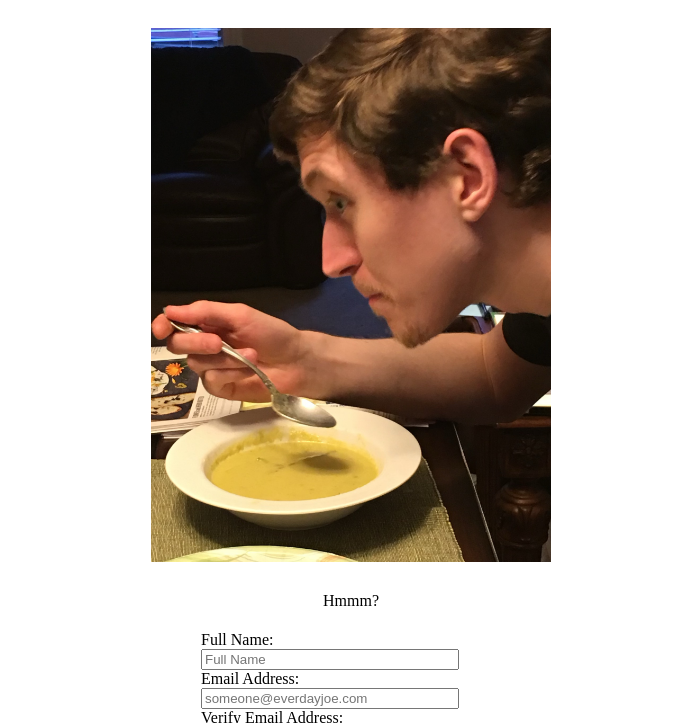
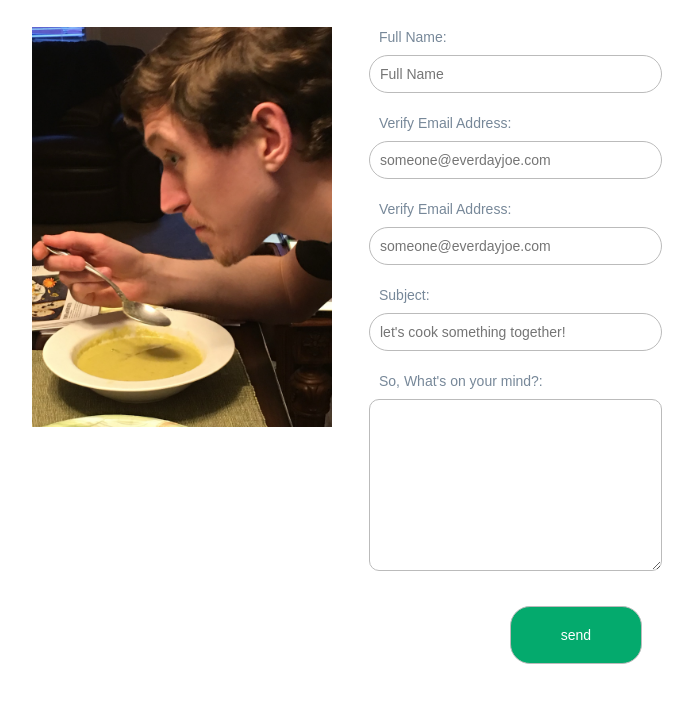
Before and after one commit to MCSquaredTech/week08, a plain HTML site: page code-assignment/contact.html in a window 1280 px wide. Shown: the part 283-1006 px from the top of the page, without its empty margins (289-982 px from the left). After the commit the page ends 973 px from the top, so only its background shows below. Drawn offline with Linux system fonts and the light colour scheme.

Commit message:
03 - new styles and images

```diff
--- a/code-assignment/contact.html
+++ b/code-assignment/contact.html
@@ -10,7 +10,7 @@
     <link href='https://fonts.googleapis.com/css?family=Source+Sans+Pro' rel='stylesheet' type='text/css'>
 
 </head>
-<body class="container">
+<body class="sty-container">
     <header class="title">
         <h1>Christ's Place
         <span>A place to find recipes, good food, and fun</h3>
@@ -23,40 +23,38 @@
         <a href="blogspot.html">Chris's Place</a>
         <a href="contact.html">Contact Page</a>
     </nav>
-    <div style="text-align: center; display: inline-block; vertical-align: top; ">
+    <div class="sty-form title">
         <h2>Questions? We've got Answers!</h2>
-        <div style="display: inline-block">
-            <div style="margin: 10px;">
-                <img width="400px" style="margin:10px;" src="./img/josh.jpg" alt="My Family Photo" />
+        <div>
+            <div>
+                <img src="./img/josh.jpg" alt="My Family Photo" />
             </div>
-            <p style="text-align: center;">Hmmm?</p>
         </div>
-        <div style="display: inline-block; vertical-align: top; margin: 5px;">
-            <form style="text-align: left; width: 300px;">
+        <div class="sty-form spacer">
+            <form>
                 <div>
-                    <label for="text" id="fullName">Full Name: </label><br>
-                    <input type="text" name="fullName" placeholder="Full Name" style="width: 250px;">
+                    <label for="text" id="fullName">Full Name: </label>
+                    <input type="text" name="fullName" placeholder="Full Name">
                 </div>
                 <div>
-                    <label for="text" id="email">Email Address: </label><br>
-                    <input type="email" name="email" placeholder="someone@everdayjoe.com" style="width: 250px;">
+                    <label for="text" id="verify">Verify Email Address: </label>
+                    <input type="email" name="email" placeholder="someone@everdayjoe.com">
                 </div>
                 <div>
-                    <label for="text" id="verify">Verify Email Address: </label><br>
-                    <input type="email" name="verify" placeholder="someone@everdayjoe.com" style="width: 250px;">
+                    <label for="text" id="verify">Verify Email Address: </label>
+                    <input type="email" name="verify" placeholder="someone@everdayjoe.com">
                 </div>
                 <div>
-                    <label for="text" id="subject">Subject: </label><br>
-                    <input type="text" name="subject" placeholder="let's cook something together!" style="width: 250px;">
+                    <label for="text" id="subject">Subject: </label>
+                    <input type="text" name="subject" placeholder="let's cook something together!">
                 </div>
                 <div>
-                    <label for="text" id="message">So, What's on your mind?: </label><br>
+                    <label for="text" id="message">So, What's on your mind?: </label>
                     <textarea cols="65" rows="10" name="message"></textarea>
                 </div>
                 <div>
-                    <input type="submit" name="submit" value="send" style="width: 75px; height: 35px;">
+                    <input type="submit" name="submit" value="send">
                 </div>
-
             </form>
         </div>
     </div>
--- a/code-assignment/css/style.css
+++ b/code-assignment/css/style.css
@@ -1,9 +1,13 @@
-.container {
+/* ---- Body Attributes ---- */
+
+.sty-container {
     position: relative;
     margin: auto;
     width: 50%;
     padding: 10px;
 }
+
+/* ---- Body Titles Attributes ---- */
 
 h1 {
     position: relative;
@@ -28,26 +32,26 @@ h1 span {
 }
 
 .title h1:before {
-    width: 56px;
+    width: 60px;
     height: 5px;
     display: block;
     content: "";
     position: absolute;
     bottom: 3px;
     left: 50%;
-    margin-left: -14px;
-    background-color: #006400;
+    margin-left: -30px;
+    background-color: #be163a;
   }
   .title h1:after {
-    width: 200px;
+    width: 240px;
     height: 1px;
     display: block;
     content: "";
     position: relative;
-    margin-top: 5px;
+    margin-top: 10px;
     left: 50%;
-    margin-left: -100px;
-    background-color: #006600;
+    margin-left: -120px;
+    background-color: #be163a;
   }
 
   .title h2 {
@@ -67,6 +71,16 @@ h1 span {
     font-weight: 400;
     margin: 5px;
   }
+
+  .title h4 {
+    display: block;
+    font-family: 'Segoe UI', Tahoma, Verdana, sans-serif;
+    font-size: 1rem;
+    margin:0;
+    padding: 0;
+  }
+
+  /* ---- Menu Sytling Attributes ---*/
 
   .sty-menu {
     display: block;
@@ -92,6 +106,8 @@ h1 span {
     font-weight: 700;
     color: #006600;
   }
+
+  /* ---- Index Page Styling Attributes ---- */
 
   .sty-home {
     display: inline-block;
@@ -121,6 +137,7 @@ h1 span {
     text-align: justify;
   }
 
+  /* ---- Blog Page Styling Attributes ---- */
   .sty-bgspot {
     display: inline-block;
     width: 100%;
@@ -129,9 +146,21 @@ h1 span {
 
   .sty-bgspot img {
     float: left;
+    margin-top: 15px;
     margin-right: 20px;
     padding: 0;
     vertical-align: top;
+  }
+
+  .sty-bgspot .right img {
+    float: right;
+    position: relative;
+    margin-top: 15px;
+    height: 600px;
+    width: 235px;
+    left: -13%;
+    padding: 0;
+    vertical-align: bottom;
   }
 
   .sty-bgspot .small-text a {
@@ -154,6 +183,11 @@ h1 span {
     margin-bottom: 0;
   }
 
+  .sty-bgspot .inline {
+    display: inline-block;
+    vertical-align: top;
+  }
+
   .sty-bgspot p {
     font-family: 'Segoe UI', Tahoma, Verdana, sans-serif;
     font-size: 22px;
@@ -170,3 +204,118 @@ h1 span {
     font-style: italic;
     text-align: justify;
   }
+
+/* ---- Table Styling Attributes ---- */
+.sty-table {
+  font-family: 'Segoe UI', Tahoma, Verdana, sans-serif;
+  border-collapse: collapse;
+  width: 100%;
+}
+
+.sty-table td, .sty-table th {
+  border: 1px solid #ddd;
+  padding: 8px;
+}
+
+.sty-table tr:nth-child(even){
+  background-color: #F1FDED;
+}
+
+.sty-table tr:hover {
+  background-color: #ddd;
+}
+
+.sty-table th {
+  padding-top: 12px;
+  padding-bottom: 12px;
+  text-align: left;
+  background-color: #04AA6D;
+  color: #FFF;
+}
+
+/* ---- Form Styling Attributes ---- */
+.sty-form {
+  margin: 1px;
+	font-family:arial,tahoma,sans-serif;
+	font-size:12px;
+	font-weight:normal;
+	direction:ltr;
+  background:white;
+
+}
+
+.sty-form form {
+  margin: 10px auto 0 auto;
+	padding: 5px;
+	width: auto;
+	height: auto;
+	overflow: hidden;
+	background: white;
+	border-radius: 10px;
+}
+
+.sty-form .spacer div {
+  margin: 12px;
+}
+
+.sty-form img {
+  float: left;
+    margin-top: 15px;
+    margin-right: 10px;
+    width: 300px;
+    padding: 0;
+    vertical-align: top;
+}
+
+.sty-form label,
+.sty-form input {
+  font-size: 14px;
+  padding: 15px;
+  margin: 30px;
+  color: lightslategray;
+  cursor: pointer;
+  margin: 10px auto 0 auto;
+  padding: 20px;
+
+  height: auto;
+  background: white;
+  border-radius: 10px;
+  text-align: left;
+}
+
+.sty-form input {
+  margin: 10px;
+  padding: 10px;
+  width: 100%;
+  border: 1px solid #bbb;
+  border-radius: 20px;
+  box-sizing: border-box;
+  transition: 0.2s ease all;
+}
+
+.sty-form textarea {
+  margin: 10px;
+  padding: 10px;
+  width: 100%;
+  border: 1px solid #bbb;
+  border-radius: 10px;
+  display: inline-block;
+  box-sizing: border-box;
+  transition: 0.2s ease all;
+}
+
+.sty-form input[type=text].focus {
+  border-color: cornflowerblue;
+}
+
+.sty-form input[type=submit] {
+  block-size: auto;
+  float: right;
+  padding: 20px 50px;
+  width: auto;
+  background: #04AA6D;
+  color: white;
+  cursor: pointer;
+  transition:0.2s ease all;
+
+}
```
Also changed, not shown: code-assignment/blogspot.html (+1 -1 lines), code-assignment/broth.html (+12 -16 lines), code-assignment/index.html (+1 -1 lines), code-assignment/recipes.html (+1 -1 lines), code-assignment/recipes1.html (+1 -1 lines), code-assignment/recipes2.html (+1 -1 lines), code-assignment/img/Broth-in-bottles.jpg (added), code-assignment/img/herb-skinny.png (added), code-assignment/img/herbs.jpg (added).
